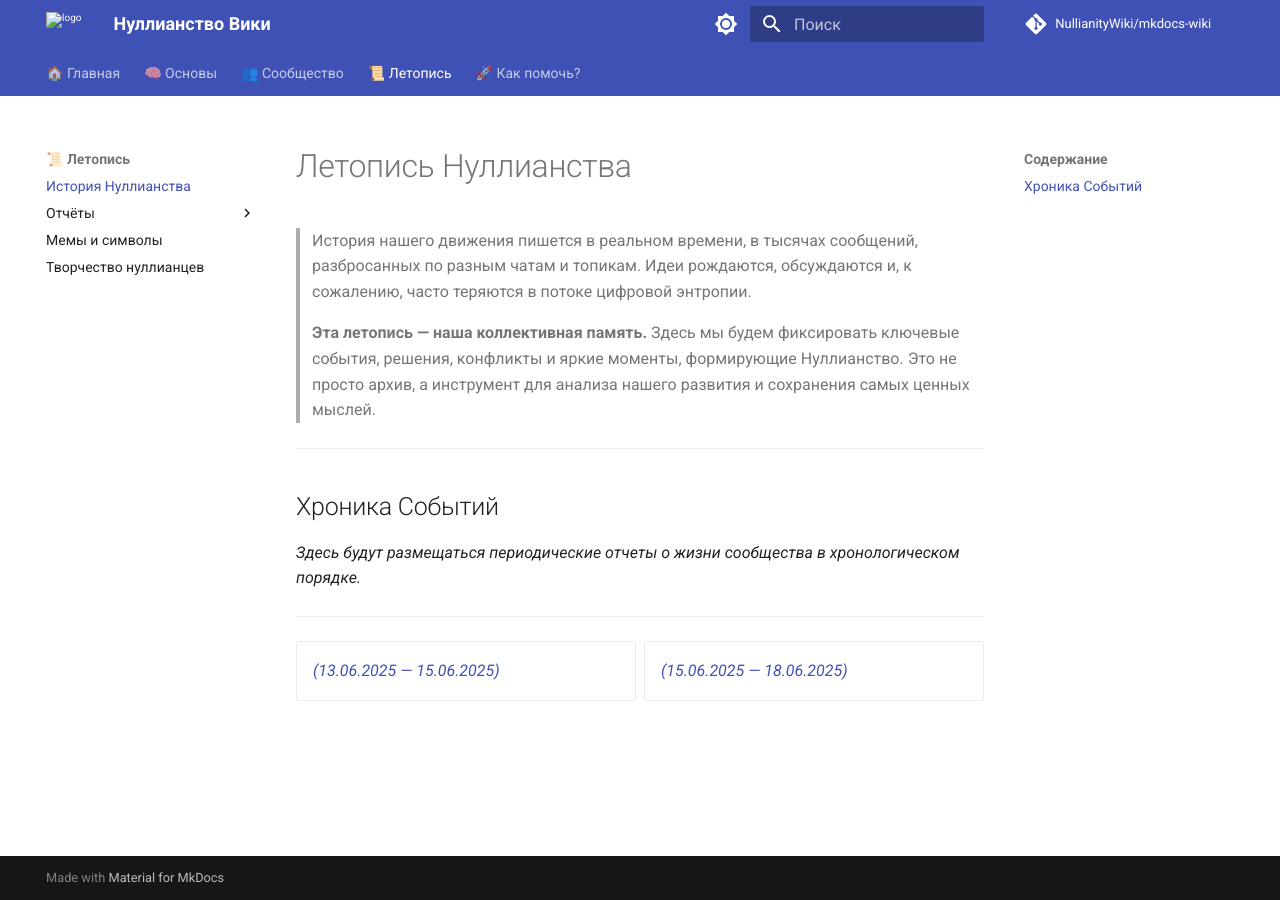
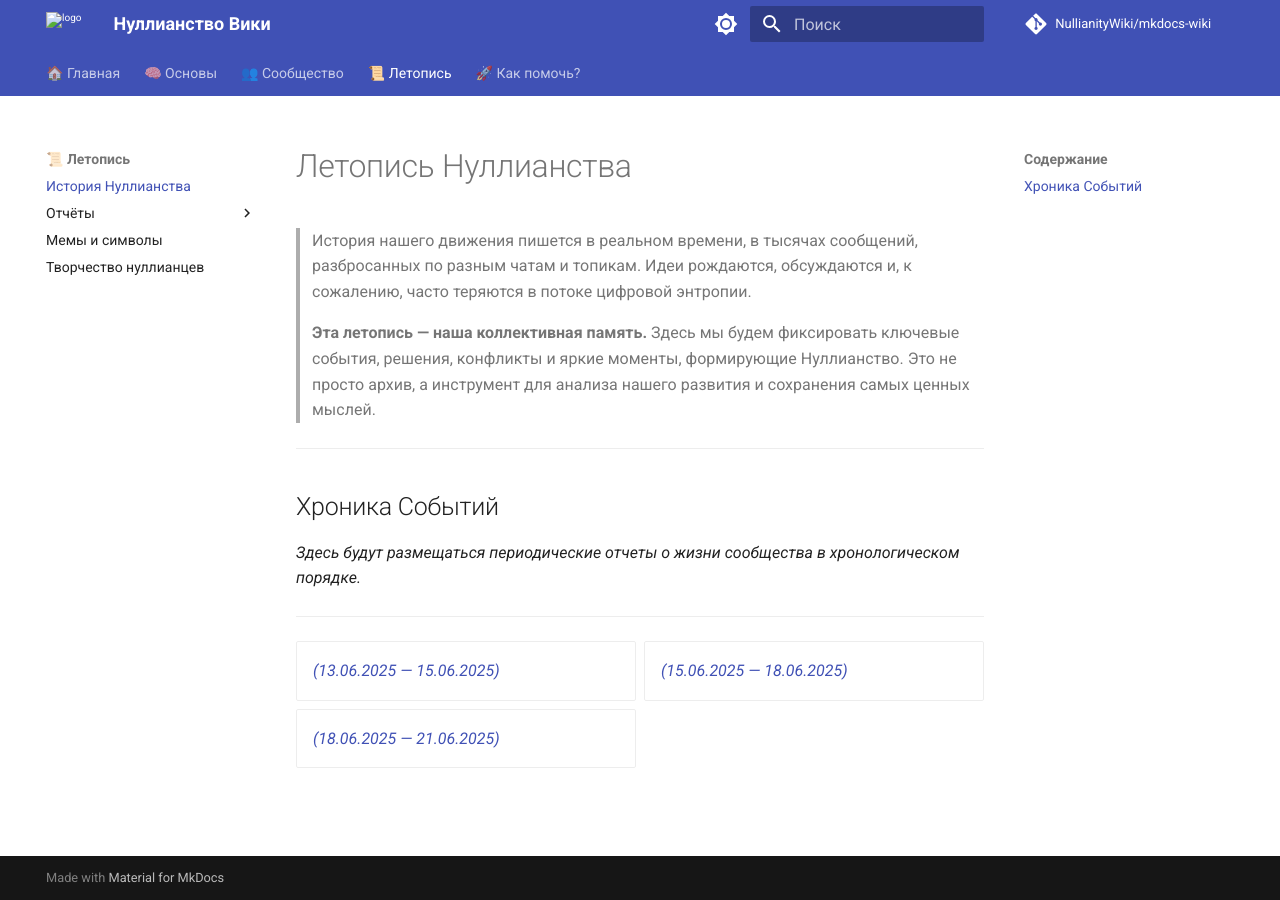
Before and after one commit to NullianityWiki/mkdocs-wiki, an MkDocs documentation site: the page built from docs/lore/history.md, in a window 1280 px wide. Built offline with MkDocs 1.6.1 and Material for MkDocs 9.7.7, drawn with Linux system fonts in a browser that asks for light colours; comment, search, counter and statistics services are not loaded.

Commit message:
21 jun report2

```diff
--- a/docs/lore/history.md
+++ b/docs/lore/history.md
@@ -16,3 +16,4 @@
 
 -   [*(13.06.2025 — 15.06.2025)*](./reports/2025_06_15.md)
 -   [*(15.06.2025 — 18.06.2025)*](./reports/2025_06_18.md)
+-   [*(18.06.2025 — 21.06.2025)*](./reports/2025_06_21.md)
```
